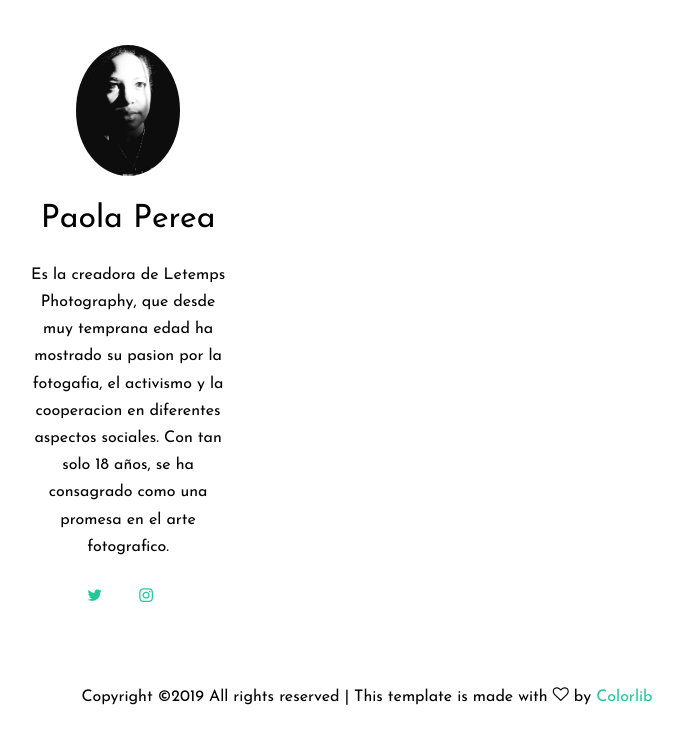
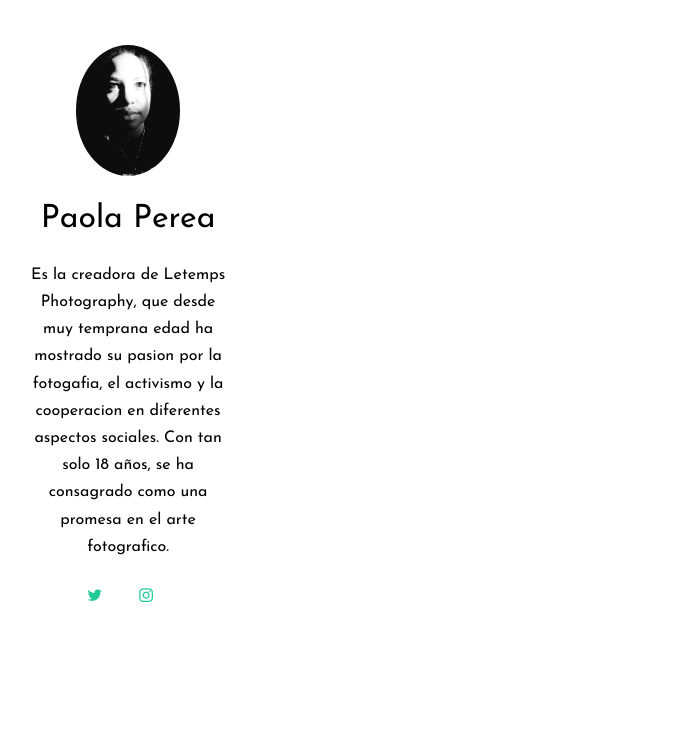
Before and after one commit to jpg-pty/JenellaPerea, a plain HTML site: page about.html in a window 1280 px wide. Shown: the part 773-1524 px from the top of the page, without its empty margins (273-956 px from the left). After the commit the page ends 1433 px from the top, so only its background shows below. Drawn offline with Linux system fonts and the light colour scheme; files whose address does not match are found by name.

Commit message:
Update about.html

```diff
--- a/about.html
+++ b/about.html
@@ -139,15 +139,7 @@
     </div>
   </div>
 
-  <div class="footer py-4">
-    <div class="container-fluid text-center">
-      <p>
-      <!-- Link back to Colorlib can't be removed. Template is licensed under CC BY 3.0. -->
-      Copyright &copy;<script data-cfasync="false" src="/cdn-cgi/scripts/5c5dd728/cloudflare-static/email-decode.min.js"></script><script>document.write(new Date().getFullYear());</script> All rights reserved | This template is made with <i class="icon-heart-o" aria-hidden="true"></i> by <a href="https://colorlib.com" target="_blank" >Colorlib</a>
-      <!-- Link back to Colorlib can't be removed. Template is licensed under CC BY 3.0. -->
-      </p>
-    </div>
-  </div>
+
 
 
 
```
